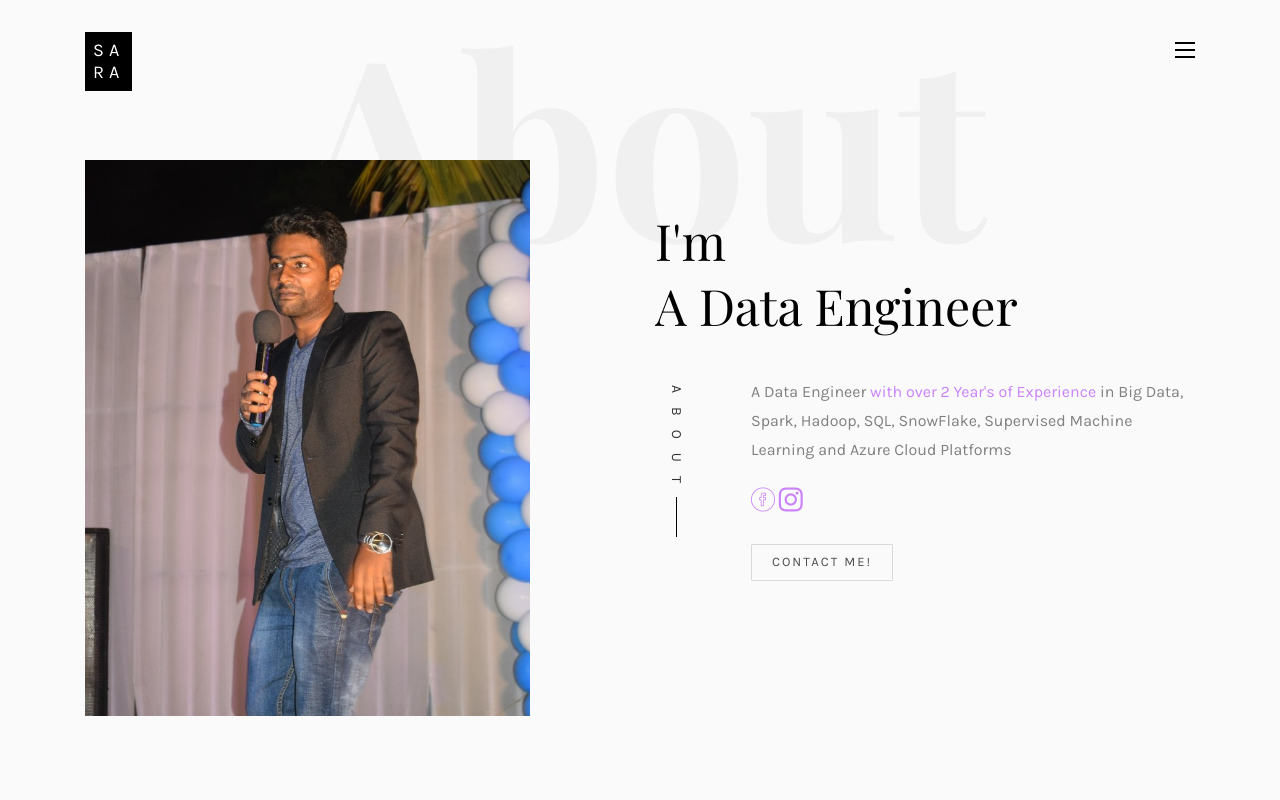
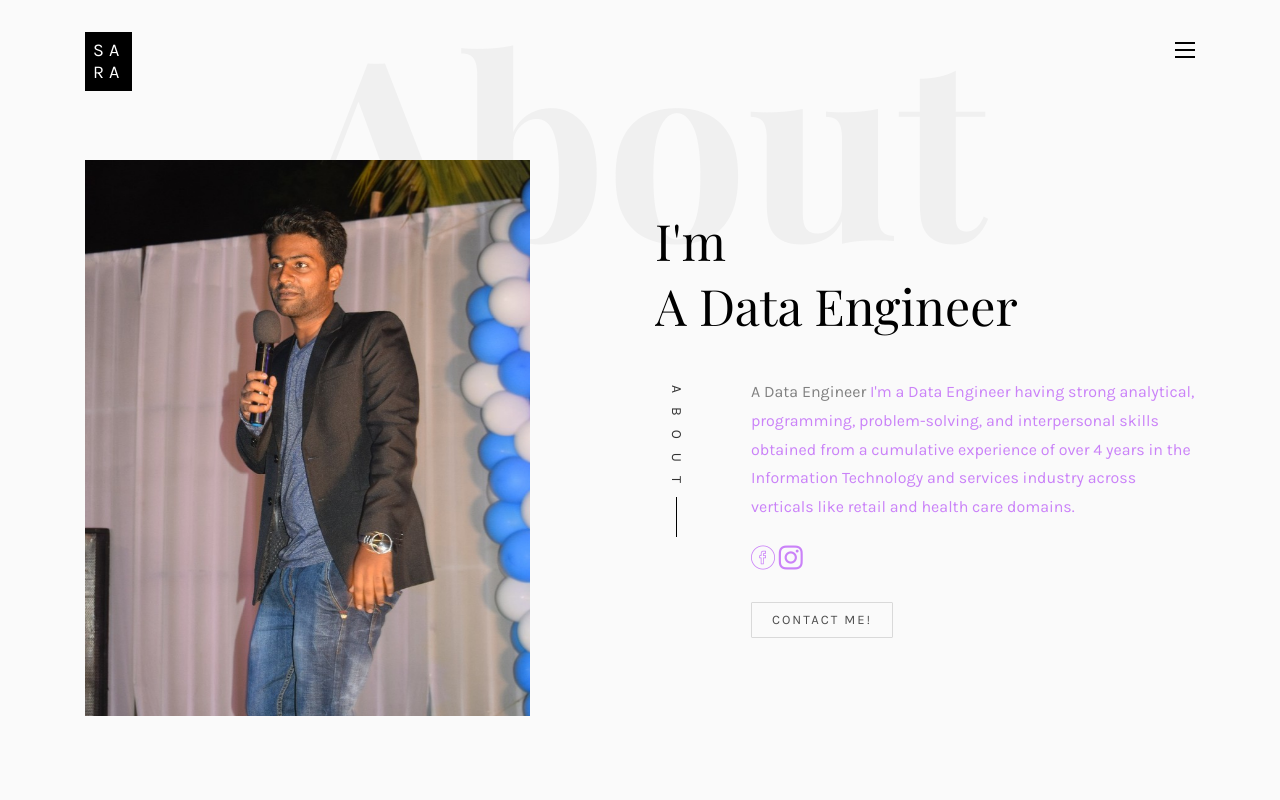
Before and after one commit to Sandeep501/ProjectX, a plain HTML site: page index.html in a window 1280 px wide. Shown: the top 800 px of the page. Drawn offline with nearby package versions, Linux system fonts and the light colour scheme; files whose address does not match are found by name; a web font is replaced by a local one.

Commit message:
Update index.html

```diff
--- a/index.html
+++ b/index.html
@@ -139,7 +139,7 @@
 								<div class="rotate">
 									<h2 class="heading">About</h2>
 								</div>
-								<p>A Data Engineer <a href="#">with over 2 Year's of Experience</a> in Big Data, Spark, Hadoop, SQL, SnowFlake, Supervised Machine Learning and Azure Cloud Platforms</p>
+								<p>A Data Engineer <a href="#">I'm a Data Engineer having strong analytical, programming, problem-solving, and interpersonal skills obtained from a cumulative experience of over 4 years in the Information Technology and services industry across verticals like retail and health care domains.</p>
 								<p class="colorlib-social-icons">
 									<a href="https://www.facebook.com/profile.php?id=100007474840823"><i class="icon-facebook4"></i></a>
 									<a href="https://www.instagram.com/sandeep_animireddy/"><i class="icomoon icon-instagram"></i></a>
```
